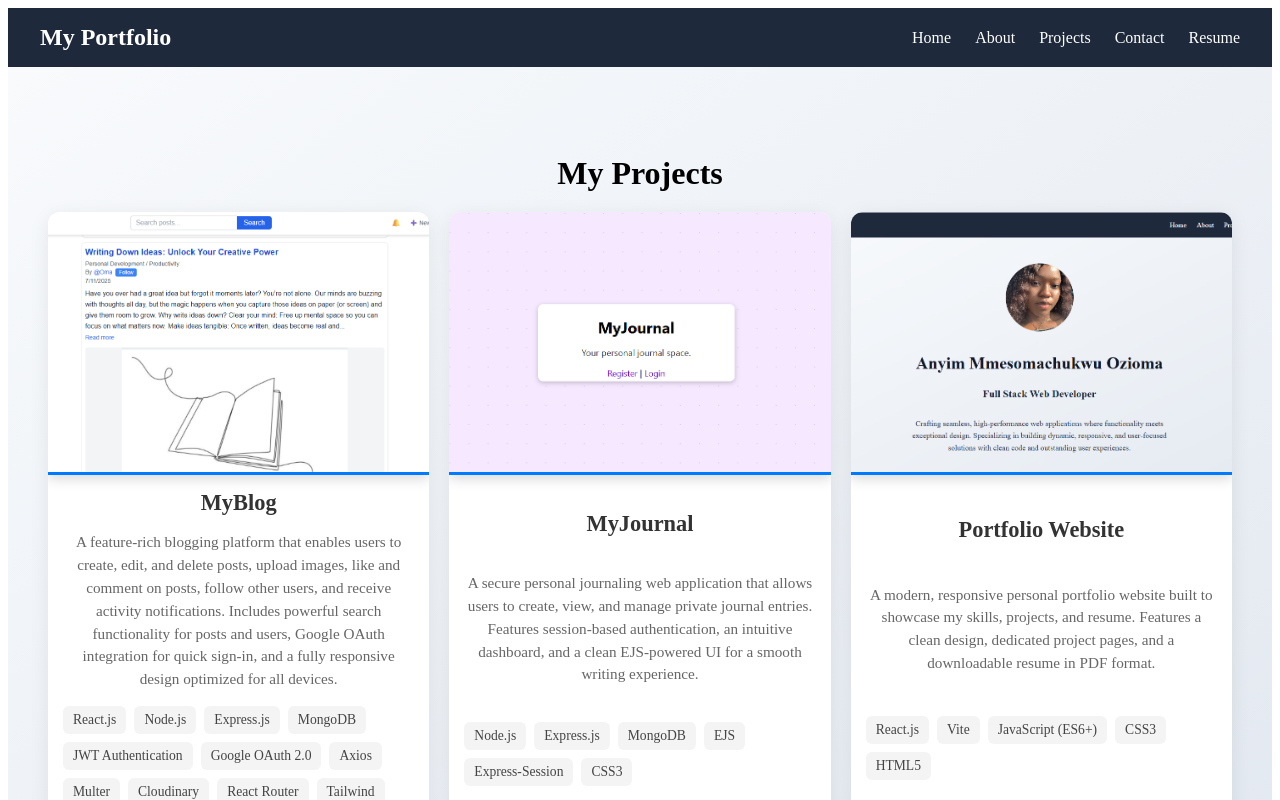
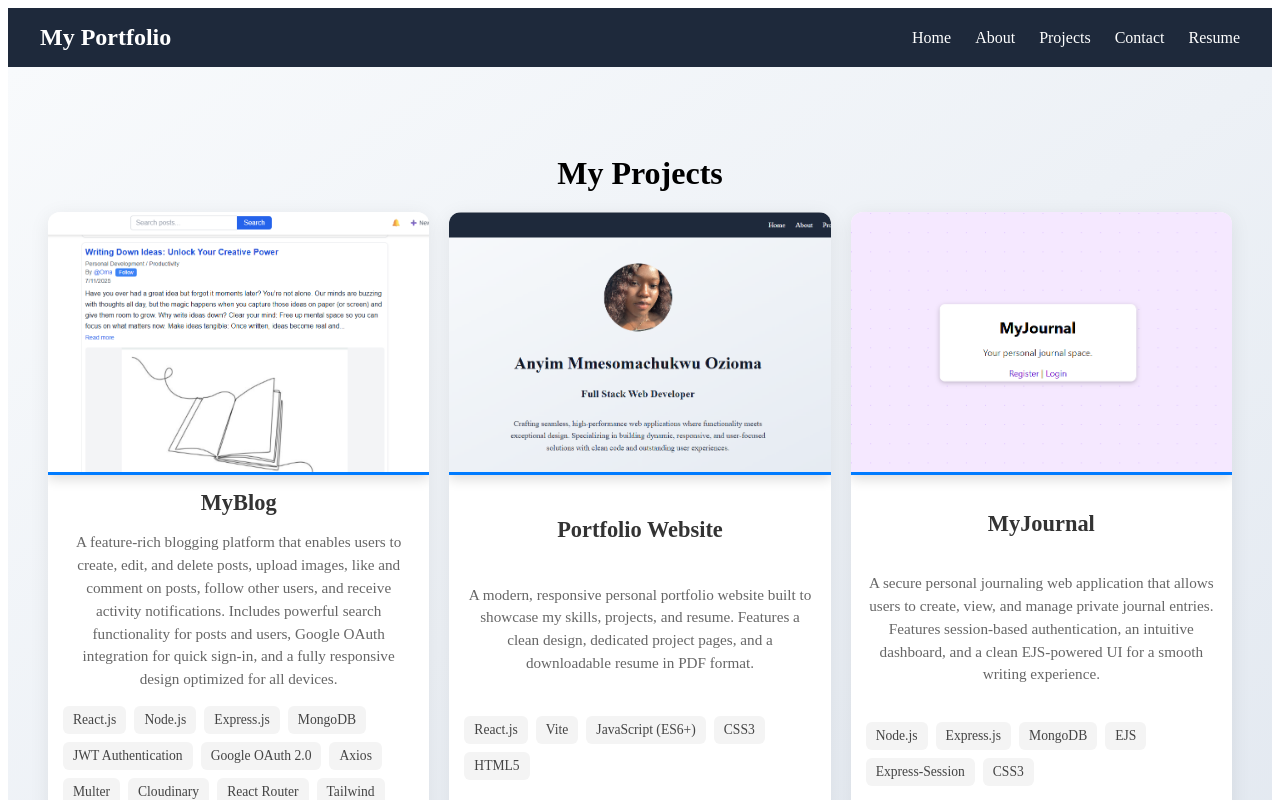
Before and after one commit to soso-oma/portfolio_website, a React (Vite) app: page /projects in a window 1280 px wide. Shown: the top 800 px of the page. Built offline with nearby package versions, Linux system fonts and the light colour scheme; the HTML template or start-up script is replaced by a standard one.

Commit message:
Second commit

```diff
--- a/index.html
+++ b/index.html
@@ -3,7 +3,7 @@
   <head>
     <meta charset="UTF-8" />
     <meta name="viewport" content="width=device-width, initial-scale=1.0" />
-    <title>Portfolio | Anyim Mmesomachukwu Ozioma | Full Stack Web Developer</title>
+    <title>Portfolio | Anyim Mmesomachukwu Ozioma | Front-end Web Developer</title>
   </head>
   <body>
     <div id="root"></div>
--- a/src/data/projectData.js
+++ b/src/data/projectData.js
@@ -30,6 +30,18 @@ const projects = [
     githubLink: "https://github.com/soso-oma/MyBlog",
 
   },
+
+  {
+    title: "Portfolio Website",
+    description:
+      "A modern, responsive personal portfolio website built to showcase my skills, projects, and resume. Features a clean design, dedicated project pages, and a downloadable resume in PDF format.",
+    tech: ["React.js", "Vite", "JavaScript (ES6+)", "CSS3", "HTML5"],
+    image: portfolio,
+    liveLink: "https://mmesoma-portfolio.netlify.app/",
+    githubLink: "https://github.com/soso-oma/portfolio_website"
+
+  },
+
   {
     title: "MyJournal",
     description:
@@ -46,15 +58,6 @@ const projects = [
     liveLink: "https://myjournal-app-kygs.onrender.com",
     githubLink: "https://github.com/soso-oma/myjournal_app"
   },
-  {
-    title: "Portfolio Website",
-    description:
-      "A modern, responsive personal portfolio website built to showcase my skills, projects, and resume. Features a clean design, dedicated project pages, and a downloadable resume in PDF format.",
-    tech: ["React.js", "Vite", "JavaScript (ES6+)", "CSS3", "HTML5"],
-    image: portfolio,
-    liveLink: "https://mmesoma-portfolio.netlify.app/",
-    githubLink: "https://github.com/soso-oma/portfolio_website"
-  }
 ];
 
 export default projects;
```
Also changed, not shown: 1 other file (tests, documents, lock files or other folders).
